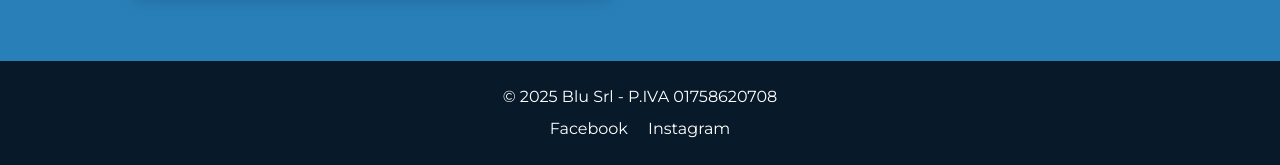
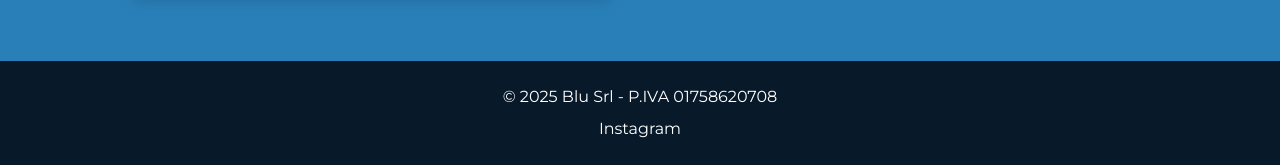
Before and after one commit to Heisenberg9219/heycity-landing, a website: page index.html in a window 1280 px wide. Shown: the part 2003-2168 px from the top of the page. Drawn offline with Linux system fonts and the light colour scheme.

Commit message:
Rimosso collegamento a Facebook e aggiunto collegamento instagram alla pagina HeyCity2.0

```diff
--- a/index.html
+++ b/index.html
@@ -100,8 +100,7 @@
   <footer class="bg-custom-bg text-white text-center py-6">
     <p>&copy; 2025 Blu Srl - P.IVA 01758620708</p>
     <div class="mt-2 space-x-4">
-      <a href="#" class="hover:text-custom-orange">Facebook</a>
-      <a href="#" class="hover:text-custom-orange">Instagram</a>
+      <a href="https://www.instagram.com/heycity2.0/" class="hover:text-custom-orange">Instagram</a>
     </div>
   </footer>
   <script>
```
